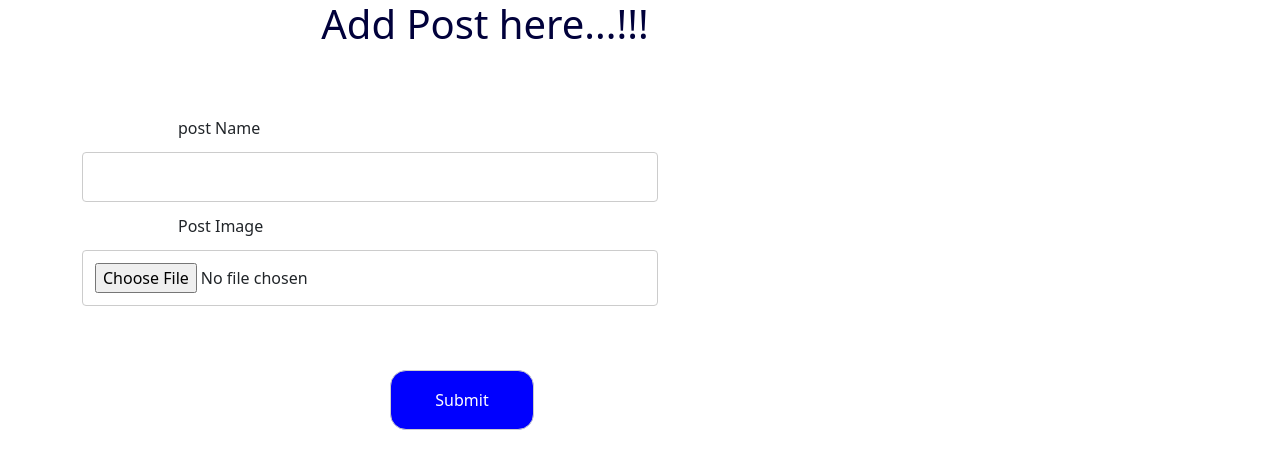
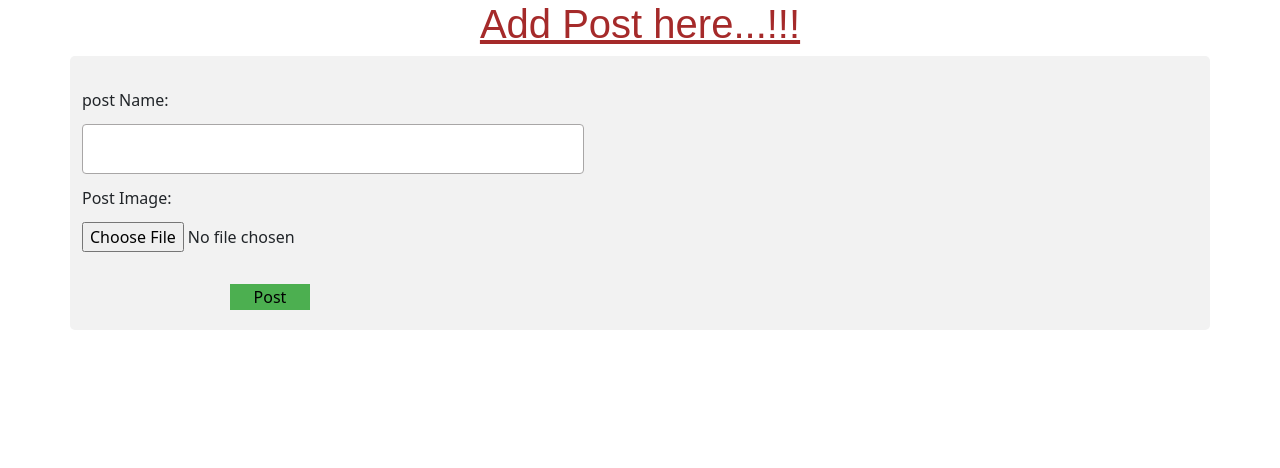
Before and after one commit to Sanjayyuvasoft378/likedisliketask, a React (Create React App) app: page / in a window 1280 px wide. Shown: the top 468 px of the page. Built offline with nearby package versions, Linux system fonts and the light colour scheme.

Commit message:
social_activity

```diff
--- a/src/Components/AddPost.js
+++ b/src/Components/AddPost.js
@@ -1,33 +1,39 @@
-import React, { useState } from 'react'
-import { useForm } from 'react-hook-form';
-import { useDispatch, useSelector } from 'react-redux';
-import { useNavigate } from 'react-router-dom';
-import { add_post } from '../Redux/Action/Action';
-import './post.css';
+import React, { useState } from "react";
+import { useForm } from "react-hook-form";
+import { useDispatch, useSelector } from "react-redux";
+import { useNavigate } from "react-router-dom";
+import { add_post } from "../Redux/Action/Action";
+import "./post.css";
 
 function AddPost() {
   const dispatch = useDispatch();
   const navigate = useNavigate();
-    const [state,setState] = useState();
-    const {register, handleSubmit, formState:{errors}} = useForm();
+  const [state, setState] = useState();
+  const {
+    register,
+    handleSubmit,
+    formState: { errors },
+  } = useForm();
   const onSubmit = (data) => {
-        data.postImage=URL.createObjectURL(data.postImage[0])
-        console.log(11111111,data);
-        dispatch(add_post(data))
-        navigate("/viewfeed")
-    }
+    data.postImage = URL.createObjectURL(data.postImage[0]);
+    console.log(11111111, data);
+    dispatch(add_post(data));
+    navigate("/viewfeed");
+  };
 
   return (
-        <>
+    <div>
       <h1>Add Post here...!!!</h1>
-          <div className="container">
       <form className="formWrapper" onSubmit={handleSubmit(onSubmit)}>
-              <div className="row">
-                <div className="col-25">
-                  <label htmlFor="fname">post Name</label>
+        <div class="container">
+          <div class="row">
+            <div class="col-10">
+              <label for="fname">post Name:</label>
             </div>
-                <div className="col-75">
+            <div class="col-90">
               <input
+                type="text"
+                id="fname"
                 {...register("postName", {
                   required: "enter postName",
                 })}
@@ -35,12 +41,14 @@ function AddPost() {
               {errors.postName && <p>postName is required.</p>}
             </div>
           </div>
-              <div className="row">
-                <div className="col-25">
-                  <label htmlFor="fname">Post Image</label>
+          <div class="row">
+            <div class="col-10">
+              <label for="fname">Post Image:</label>
             </div>
-                <div className="col-75">
-                  <input type='file'
+            <div class="col-90">
+              <input
+                id="fname"
+                type="file"
                 {...register("postImage", {
                   required: "enter postImage",
                 })}
@@ -49,19 +57,16 @@ function AddPost() {
             </div>
           </div>
 
+          <div class="row">
+            <input
+              type="submit"
+              value="Post"
 
-              <div className="row">
-                <input type="submit" value="Submit" />
+            />
           </div>
-              <br />
+        </div>
       </form>
-
-
-            {/* <th ><img src= {state?URL.createObjectURL(state):""} style={{marginLeft: "-38rem"}}/></th> */}
     </div>
-        </>
   );
 }
-
-
-export default AddPost
+export default AddPost;
--- a/src/Components/Comment.js
+++ b/src/Components/Comment.js
@@ -23,7 +23,6 @@ function Comment(props) {
     reset();
   };
   const showComments = JSON.parse(localStorage.getItem("comments"));
-
   return (
     <div className="container">
       <Form onSubmit={handleSubmit(onSubmit)}>
--- a/src/Components/Like.js
+++ b/src/Components/Like.js
@@ -2,15 +2,26 @@ import React from "react"
 import { useState } from "react"
 import { FaRegThumbsUp,FaRegThumbsDown } from 'react-icons/fa';
 
+import { FcLike } from "react-icons/fc";
+import { BsHeart} from "react-icons/bs";
 function Like() {
   const [count, setCount] = useState(0)
+
+  const [ click , setClick ] = useState(false);
 
 return (
 <>
   <p>{count}</p>
-  <FaRegThumbsUp  onClick={() => setCount(count+1)} /> &nbsp;
+  <FaRegThumbsUp  onClick={() => setCount(1)} /> &nbsp;
 
-  <FaRegThumbsDown  onClick={() => setCount(count-1)} /> &nbsp;
+  <FaRegThumbsDown  onClick={() => setCount(0)} /> &nbsp;
+
+  {
+                          click ?
+                          <FcLike style={{fontSize : "24px"}} onClick={()=>setClick(false)} />:
+                          <BsHeart  onClick={()=>setClick(true)}/>
+                        }
+
   </>
 )
 }
--- a/src/Components/Searchbar.js
+++ b/src/Components/Searchbar.js
@@ -1,15 +1,14 @@
 import React from 'react'
+import { useForm } from 'react-hook-form';
 import '../App.css';
-import { GoSearch } from "react-icons/go";
 function Searchbar() {
-    const onsubmit = () =>{
+  const onSubmit =()=>{
 
-    }
+  }
+  const { register, handleSubmit, formState:{errors}} = useForm();
     return (
 
         <div className="main">
-
-
           <div className="search">
             <input
               id="outlined-basic"
@@ -17,7 +16,7 @@ function Searchbar() {
             placeholder="Search Here"
 
               label="Search" style={{width: "18rem" }}
-            /><GoSearch style={{marginLeft: "19rem"}}/>
+            />
           </div>
 
         </div>
--- a/src/Components/ViewFeed.js
+++ b/src/Components/ViewFeed.js
@@ -4,10 +4,9 @@ import './feeds.css';
 import Like from "./Like";
 import Comment from "./Comment";
 import { FcLike,FcLikePlaceholder } from "react-icons/fc";
-import { BsBoxArrowUp } from "react-icons/bs";
+import { BsBoxArrowUp ,BsHeart} from "react-icons/bs";
 import Searchbar from "./Searchbar";
 function ViewFeed() {
-
 
     const userInfo = JSON.parse(localStorage.getItem('user-info'))
     const comments = JSON.parse(localStorage.getItem('comments'))
@@ -15,13 +14,9 @@ function ViewFeed() {
     const navigater = useNavigate();
     // const dispatch = useDispatch();
     // const response = useSelector((state)=>state?.PostReducer?.Post_Details)
-
-    // console.log(123123,response)
-
     // useEffect(() => {
     //   dispatch(getPost(response));
     // });
-
     return (
       <div className="container">
         <Searchbar />
@@ -30,13 +25,16 @@ function ViewFeed() {
                 userInfo.map((item,index)=>(
                   <>
                     <div key={index} className="imgDiv" >
-                        <img src={item.postImage} alt='image' />
+                    <p>{item.postName}</p>
+                        <img src={item.postImage ? item.postImage : "https://images.pexels.com/photos/7961265/pexels-photo-7961265.jpeg?auto=compress&cs=tinysrgb&w=600&lazy=load"} alt='image' />
                         <p>
-                        {item.postName}
+
                         <Like />
-                        <FcLike/>
-                        <FcLikePlaceholder />
-                        <BsBoxArrowUp />
+
+
+
+                        {/* <FcLikePlaceholder /> */}
+                        {/* <BsBoxArrowUp /> */}
                         <Comment id={index} />
                         </p>
                     </div>
--- a/src/Components/post.css
+++ b/src/Components/post.css
@@ -1,77 +1,72 @@
-input, select, textarea{
-    width: 36rem;
+*{box-sizing: border-box;
+}
+input[type=text], input[type=email], input[type=number], input[type=select], input[type=date],input[type=select],input[type=password], input[type=tel]
+{
+    width: 45%;
     padding: 12px;
-    border: 1px solid #ccc;
+    border: 1px solid rgb(168, 166, 166);
     border-radius: 4px;
-    box-sizing: border-box;
     resize: vertical;
 }
-  @media (min-width: 1200px){
-  .h1, h1 {
-      font-size: 2.5rem;
+textarea{
+    width:45%;
+    padding: 12px;
+    border: 1px solid rgb(168, 166, 166);
+    border-radius: 4px;
+    resize: vertical;
+}
+input[type=radio],input[type=checkbox]{
+    width: 1%;
+    padding-left: 0%;
+    border: 1px solid rgb(168, 166, 166);
+    border-radius: 4px;
+    resize: vertical;
+}
+h1{
+    font-family: Arial;
+    font-size: medium;
+    font-style: normal;
+    font-weight: bold;
+    color: brown;
     text-align: center;
-      margin-right: 20rem;
+    text-decoration: underline;
 }
-  }
-
-
-
-
-  /* Style the label to display next to the inputs */
-  label {
+label{
     padding: 12px 12px 12px 0;
     display: inline-block;
-    margin-left: 6rem;
 }
-
-  /* Style the submit button */
 input[type=submit] {
-    background-color: blue;
-    color: white;
-    padding: 17px 22px;
-    border: flex;
-    border-radius: 1rem;
-    cursor: pointer;
-    float: center;
-    width: 9rem;
-    margin-left: 20rem;
-    margin-top: 4rem;
+  background-color: #4CAF50;
+  border: none;
+  margin-top: 2rem;
+  margin-left: 10rem;
+  width: 5rem
 }
-
-  /* Style the container */
-  .container {
-    border-radius: 21px;
-    /* background-color: var(--bs-gray-500); */
-    padding: 3rem;
-    width: 54rem;
-    align-items: center;
-    margin-left: 36rem;
+input[type=submit]:hover {
+background-color: #32a336;
 }
-
-  /* Floating column for labels: 25% width */
-  .col-25 {
+.container{
+    border-radius: 5px;
+    background-color:#f2f2f2;
+    padding: 20px;
+}
+.col-10{
     float: left;
-    width: 25%;
+    width:10%;
     margin-top: 6px;
 }
-
-  /* Floating column for inputs: 75% width */
-  .col-75 {
+.col-90{
     float: left;
-    width: 75%;
+    width: 90%;
     margin-top: 6px;
 }
-
-  /* Clear floats after the columns */
-  .row:after {
+.row:after{
     content: "";
     display: table;
     clear: both;
 }
-
-  /* Responsive layout - when the screen is less than 600px wide, make the two columns stack on top of each other instead of next to each other */
 @media screen and (max-width: 600px) {
-    .col-25, .col-75, input[type=submit] {
+    .col-10,.col-90,input[type=submit]{
         width: 100%;
         margin-top: 0;
     }
--- a/src/Redux/Action/Action.js
+++ b/src/Redux/Action/Action.js
@@ -13,10 +13,9 @@ export const add_post = (data) => {
 };
 
 export const getPost = (res) => {
-  return (dispatch) => {
-    dispatch({
+  return  {
       type: GET_POST,
       payload: res,
-    });
+
   };
 };
```
Also changed, not shown: src/Components/req.txt (added). Lines whose indentation alone changed are shown as unchanged.
